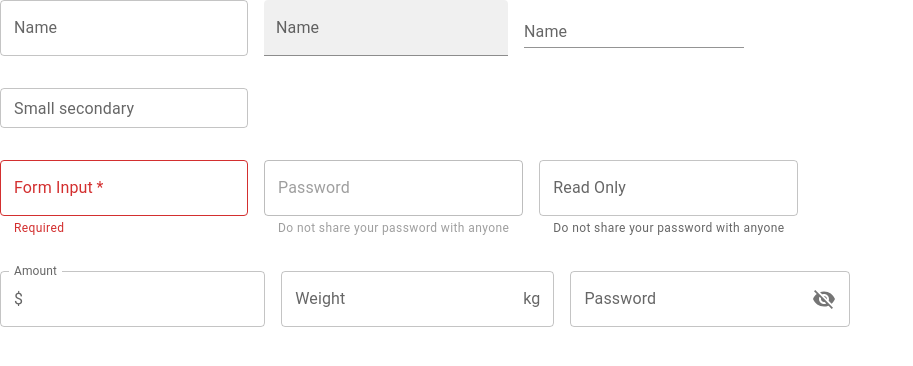
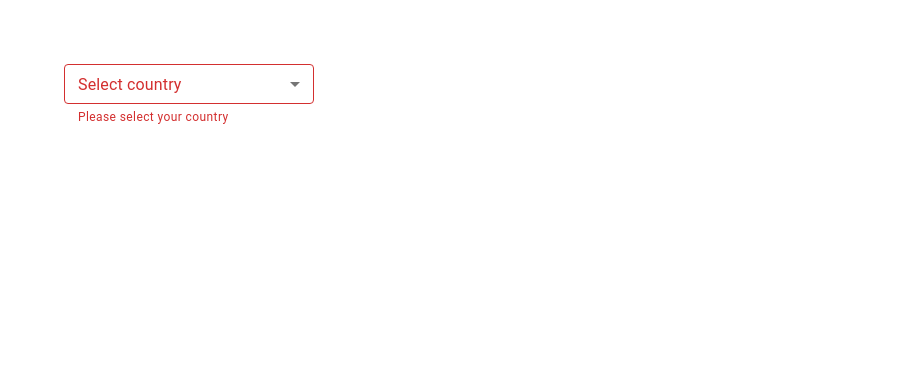
Before and after one commit to jeus0630/react-mui-demo, a React (Vite) app: page / in a window 1280 px wide. Shown: the top 366 px of the page, without its empty margins (0-913 px from the left). Built offline with nearby package versions, Linux system fonts and the light colour scheme.

Commit message:
MUI Select Basic

```diff
--- a/src/App.css
+++ b/src/App.css
@@ -1,6 +1,6 @@
 .App {
   text-align: center;
-
+  padding : 4rem;
 }
 
 .App-logo {
--- a/src/App.tsx
+++ b/src/App.tsx
@@ -1,10 +1,11 @@
-import MuiTextField from "./components/MuiTextField"
+import MuiSelect from "./components/MuiSelect"
+import './App.css';
 
 function App() {
 
   return(
     <div className="App">
-      <MuiTextField></MuiTextField>
+      <MuiSelect></MuiSelect>
     </div>
   )
 }
--- /dev/null
+++ b/src/components/MuiSelect.tsx
@@ -0,0 +1,26 @@
+import {Box, TextField, MenuItem} from '@mui/material';
+import React, { useState } from 'react';
+
+export default function MuiSelect(){
+
+    const [country, setCountry] = useState<string[]>([]);
+
+    const handleChange = (event: React.ChangeEvent<HTMLInputElement>) => {
+        const value = event.target.value;
+        console.log(typeof value);
+
+        setCountry(typeof value === 'string' ? value.split(',') : value);
+    }
+
+    return (
+        <Box width='250px'>
+            <TextField label='Select country' select value={country} onChange={handleChange} fullWidth SelectProps={{
+                multiple: true
+            }} size='small' color='secondary' helperText={!country.length? 'Please select your country': null} error={!country.length}>
+                <MenuItem value='IN'>India</MenuItem>
+                <MenuItem value='US'>USA</MenuItem>
+                <MenuItem value='AU'>Austrailia</MenuItem>
+            </TextField>
+        </Box>
+    )
+}
```
